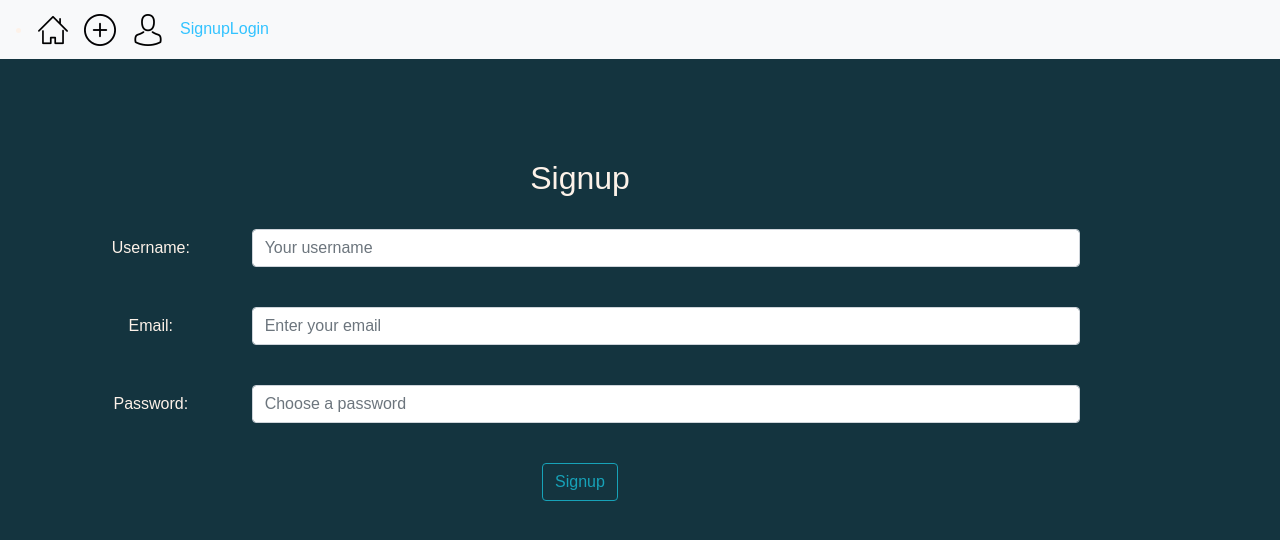
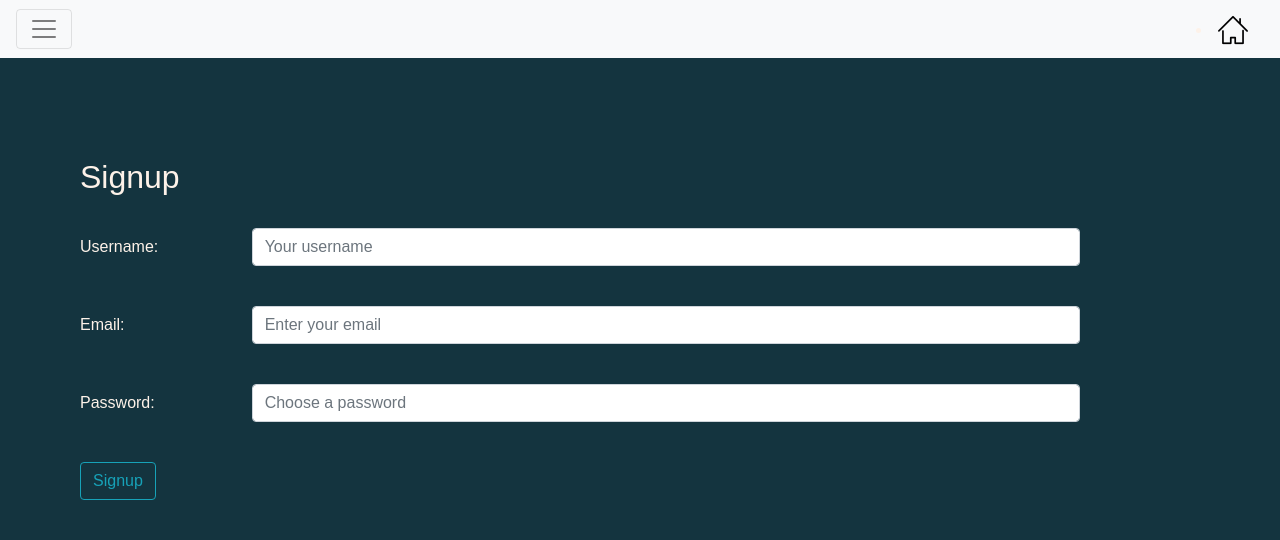
Before and after one commit to projectremindful/remindful, a React (Create React App) app in the folder client/: page /signup in a window 1280 px wide. Shown: the top 540 px of the page. Built offline with nearby package versions, Linux system fonts and the light colour scheme.

Commit message:
Finished navbar mostly

```diff
--- a/client/src/components/App.jsx
+++ b/client/src/components/App.jsx
@@ -27,9 +27,9 @@ class App extends Component {
           <Route path="/signup" component={Signup} />
           <Route path="/login" component={Login} />
           <Route path="/profile" component={Profile} />
-          <Route path="/allMemories" component={AllMemories} />
+          <Route path="/all-memories" component={AllMemories} />
           <Route path="/reminder/:id" component={Reminder} />
-          <Route path="/addMemory" component={AddMemory} />
+          <Route path="/add-memory" component={AddMemory} />
           <Route render={() => <h2>404</h2>} />
         </Switch>
       </div>
--- a/client/src/components/Navbar.jsx
+++ b/client/src/components/Navbar.jsx
@@ -1,5 +1,5 @@
 import React, { Component } from 'react'
-import { NavLink } from 'react-router-dom';
+// import { NavLink } from 'react-router-dom';
 import api from '../api';
 import {
   Collapse,
@@ -7,6 +7,11 @@ import {
   NavbarToggler,
   NavbarBrand,
   Nav,
+  NavLink,
+  // UncontrolledDropdown,
+  // DropdownToggle,
+  // DropdownMenu,
+  // DropdownItem,
   NavItem,
 } from 'reactstrap';
 import userLogo from '../images/user.png'
@@ -35,30 +40,32 @@ export default class NavBar extends Component {
   render() {
     return (
       <div>
-        <Navbar color="light" light expand="lg">
+        <Navbar color="light" light >
           <NavbarToggler onClick={this.toggle} />
+
+
           <NavItem>
             <NavbarBrand href="/"> <img src={logo} alt="home"/></NavbarBrand>
-            <NavbarBrand href="/add-memory"> <img src={addLogo} alt="addlogo"/></NavbarBrand>
-            <NavbarBrand href="/profile"> <img src={userLogo} alt="userlogo"/></NavbarBrand>
+            {api.isLoggedIn() && <NavbarBrand href="/add-memory"> <img src={addLogo} alt="addlogo"/></NavbarBrand>}
+            {api.isLoggedIn() && <NavbarBrand href="/profile"> <img src={userLogo} alt="userlogo"/></NavbarBrand>}
           </NavItem>
 
           <Collapse isOpen={this.state.isOpen} navbar>
-            <Nav className="md-auto" navbar>
+            <Nav className="ml-auto" navbar>
               <NavItem>
-                {!api.isLoggedIn() && <NavLink style={{textAlign: "left"}} to="/signup">Signup</NavLink>}
+              {!api.isLoggedIn() && <NavLink  href="/signup">Signup</NavLink>}
               </NavItem>
               <NavItem>
-               {!api.isLoggedIn() && <NavLink to="/login" >Login</NavLink>}
+               {!api.isLoggedIn() && <NavLink href="/login" >Login</NavLink>}
               </NavItem>
               <NavItem>
-                {api.isLoggedIn() && (<NavLink to="/logout" onClick={e => this.handleLogoutClick(e)}>Logout</NavLink>)}
+                {api.isLoggedIn() && <NavLink href="/logout" onClick={e => this.handleLogoutClick(e)}>Logout</NavLink>}
               </NavItem>
               <NavItem>
-                {api.isLoggedIn() && <NavLink to="/allMemories">My memories</NavLink>}
+                {api.isLoggedIn() && <NavLink href="/all-memories">My memories</NavLink>}
               </NavItem>
               <NavItem>
-                {api.isLoggedIn() && <NavLink to="/addMemory">Add Memory</NavLink>}
+                {api.isLoggedIn() && <NavLink href="/add-memory">Add Memory</NavLink>}
               </NavItem>
             </Nav>
           </Collapse>
--- a/client/src/components/pages/Profile.jsx
+++ b/client/src/components/pages/Profile.jsx
@@ -47,7 +47,7 @@ export default class Profile extends Component {
     return this.state.username ?
     ( // when user information has loaded render this
       <Container>
-        <Row>
+        <Row style={{margin : "30px 0"}}>
           <Col xs="4">
           <img style={{height:"100px"}} src={this.state.profileUrl} alt="profile pic"/>
           </Col>
@@ -56,7 +56,6 @@ export default class Profile extends Component {
           <p>{this.state.email}</p>
           </Col>
         </Row>
-        <hr/>
         <h2>Your Memory Preferences</h2>
           <div>
             <CustomInput
--- a/client/src/styles/index.scss
+++ b/client/src/styles/index.scss
@@ -3,16 +3,6 @@
 $primary: #32c3ff;
 @import '../../node_modules/bootstrap/scss/bootstrap.scss';
 
-
-// ----------------------------------------
-// To install Boostrap:
-// 1) Run in the client folder: $ npm i bootstrap
-// 2) Import bootstrap with the following line
-//  @import 'bootstrap/scss/bootstrap';
-// ----------------------------------------
-
-// --------------------
-// Style reusable for all components
 body {
   margin: 0;
   padding: 0;
@@ -21,76 +11,12 @@ body {
   background-color: #14343f;
 }
 
-h2 {
-  font-family: sans-serif;
-}
-
-.info {
-  margin: 20px;
-  padding: 10px 20px;
-  border-radius: 10px;
-  display: inline-block;
-  background-color: #5776e9;
-  color: white;
-
-}
-
-.info.info-danger {
-  background-color: #e73f3f;
-}
-
 .App-logo {
   position: fixed;
   top: 70%;
   left: 50%;
   margin-top: -200px;
   margin-left: -70px;
-}
-
-// --------------------
-// Style for App component
-.App {
-  text-align: center;
-
-
-  .App-header {
-    background-color: #14343f;
-    padding-top: 10px;
-    color: white;
-    text-align: center;
-
-    a {
-      color: white;
-      padding: 0 5px;
-      text-decoration: unset;
-    }
-
-    a.active {
-      font-weight: bold;
-    }
-  }
-
-  .App-intro {
-    font-size: large;
-  }
-}
-
-// --------------------
-// Style for Home component
-.Home {
-  p {
-    font-size: 1.2em;
-
-  }
-}
-
-// --------------------
-// Style for Secret component
-.Secret {
-  .result {
-    font-size: 1.2em;
-    color: $primary;
-  }
 }
 
 .spinner {
```
Also changed, not shown: 1 other file (tests, documents, lock files or other folders).
